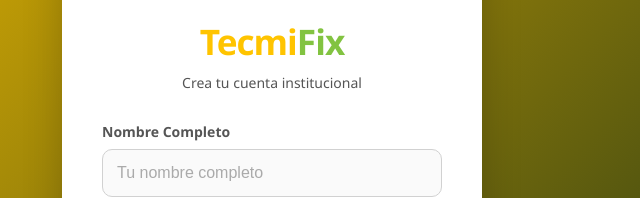
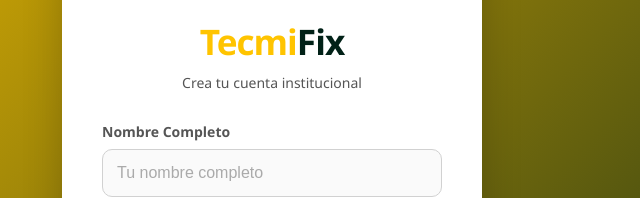
Before and after one commit to joshdibeui/TecmiFix, a website: page public/registro.html in a window 1280 px wide. Shown: the part 177-375 px from the top of the page, 368-1008 px from the left. Drawn offline with Linux system fonts and the light colour scheme.

Commit message:
Arreglo de la pelata de colores en el logo

```diff
--- a/public/registro.html
+++ b/public/registro.html
@@ -62,7 +62,7 @@
         }
 
         .app-name span {
-            color: #82c341;
+            color: var(--secondary);
         }
 
         .subtitle {
```
